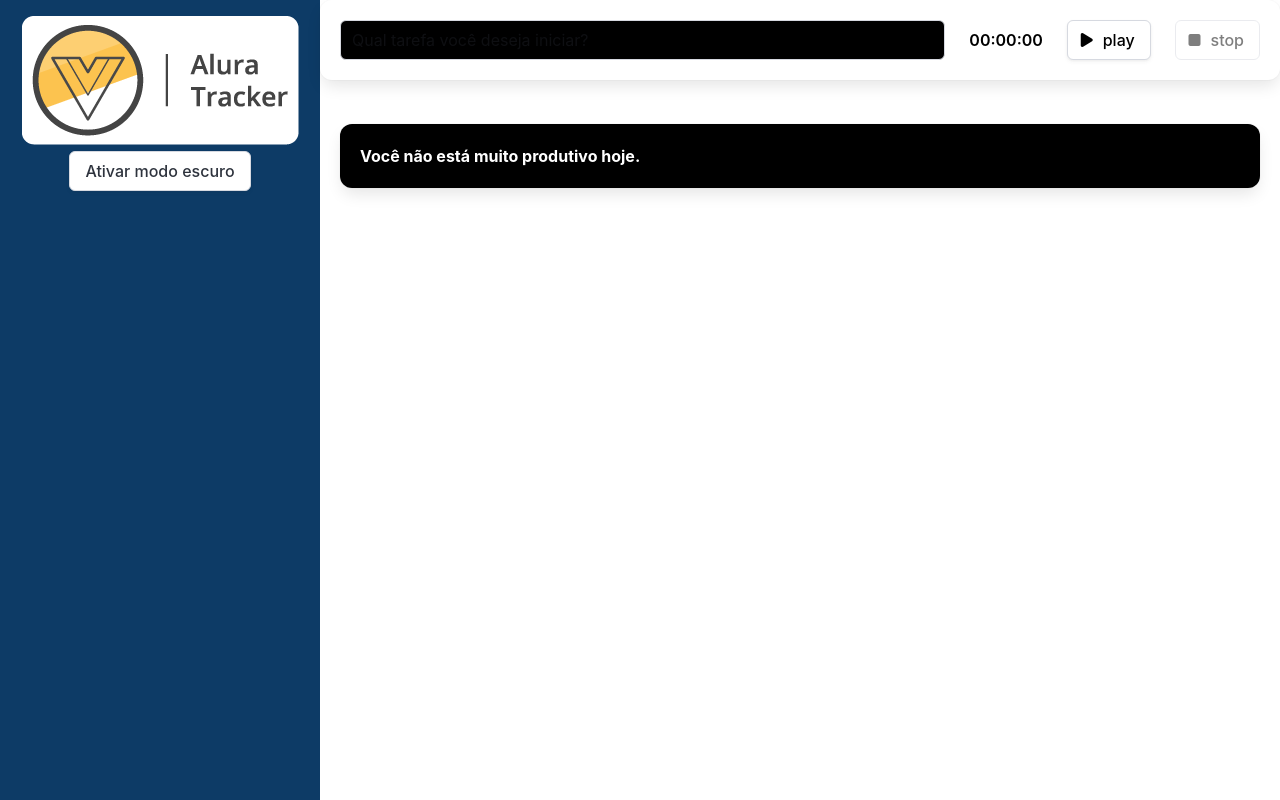
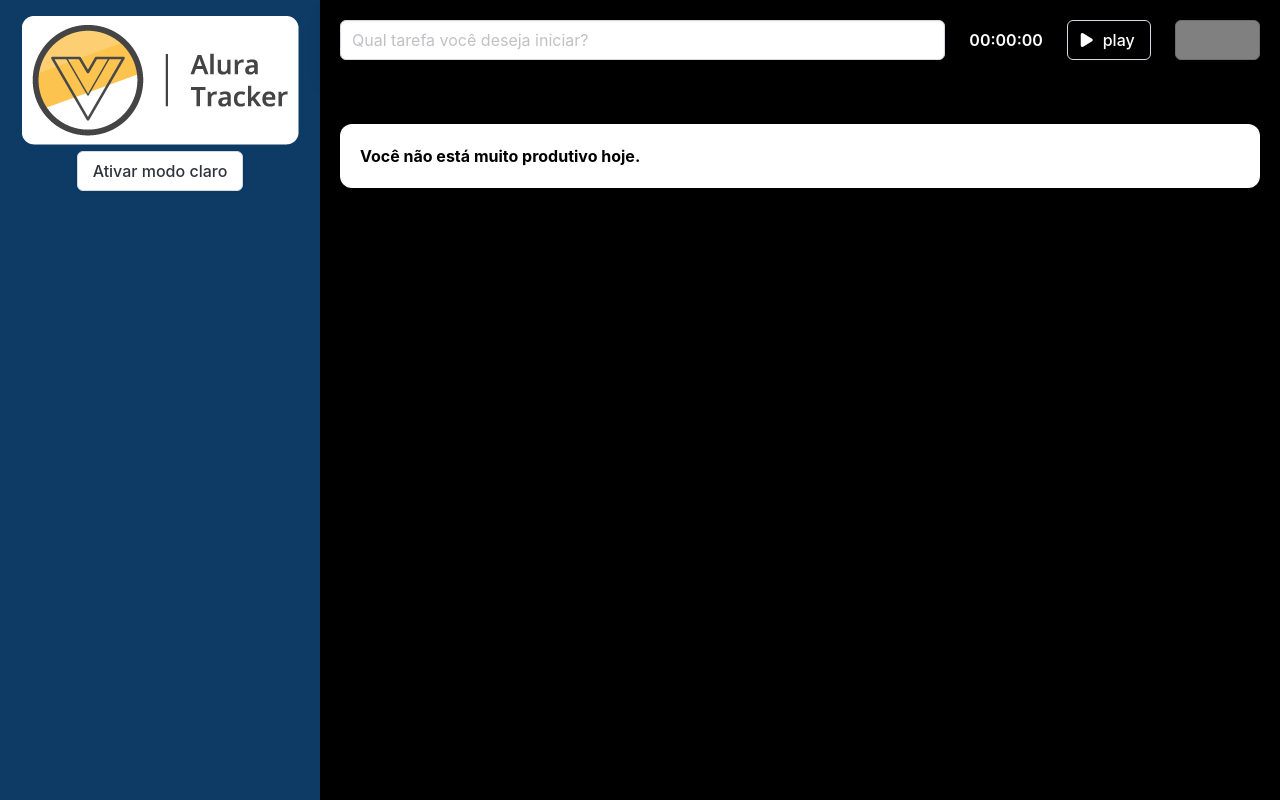
Before and after one commit to avilahesnan/alura-tracker, a Vue app: page / in a window 1280 px wide. Built offline with nearby package versions, Linux system fonts and the light colour scheme.

Commit message:
feat: add styles

```diff
--- a/src/App.vue
+++ b/src/App.vue
@@ -1,5 +1,5 @@
 <template>
-    <main class="columns is-gapless is-multiline" :class="{ 'modo-escuro': modoEscuroAtivo }">
+    <main class="columns is-gapless is-multiline" :class="{ 'modo-claro': modoEscuroAtivo }">
         <div class="column is-one-quarter">
             <BarraLateral
                 @aoTemaAlterado="trocarTema" />
@@ -54,13 +54,13 @@ function trocarTema(ativo: boolean) {
 }
 
 main {
+    --bg-primary: #000000;
+    --text-primary: #FFFFFF;
+}
+
+main.modo-claro {
     --bg-primary: #FFFFFF;
     --text-primary: #000000;
-}
-
-main.modo-escuro {
-    --bg-primary: #191919;
-    --text-primary: #4d4d4d;
 }
 
 .conteudo {
--- a/src/components/BarraLateral.vue
+++ b/src/components/BarraLateral.vue
@@ -18,9 +18,9 @@ const emit = defineEmits(['aoTemaAlterado'])
 
 function textoBotao() {
     if(modoEscuroAtivo.value) {
-        return 'Desativar modo escuro'
+        return 'Desativar modo claro'
     }
-    return 'Ativar modo escuro'
+    return 'Ativar modo claro'
 }
 
 function alterarTema() {
--- a/src/components/CronometroComponent.vue
+++ b/src/components/CronometroComponent.vue
@@ -18,7 +18,7 @@ const tempoDecorrido = () => new Date(props.tempoEmSegundos * 1000).toISOString(
 <style scoped>
 
 .display {
-    color: var(--texto-primary);
+    color: var(--text-primary);
 }
 
 </style>
--- a/src/components/FormularioComponent.vue
+++ b/src/components/FormularioComponent.vue
@@ -50,8 +50,4 @@ function inputDesabilitado() {
     background-color: var(--bg-primary);
 }
 
-input {
-    background-color: var(--text-primary);
-}
-
 </style>
```
